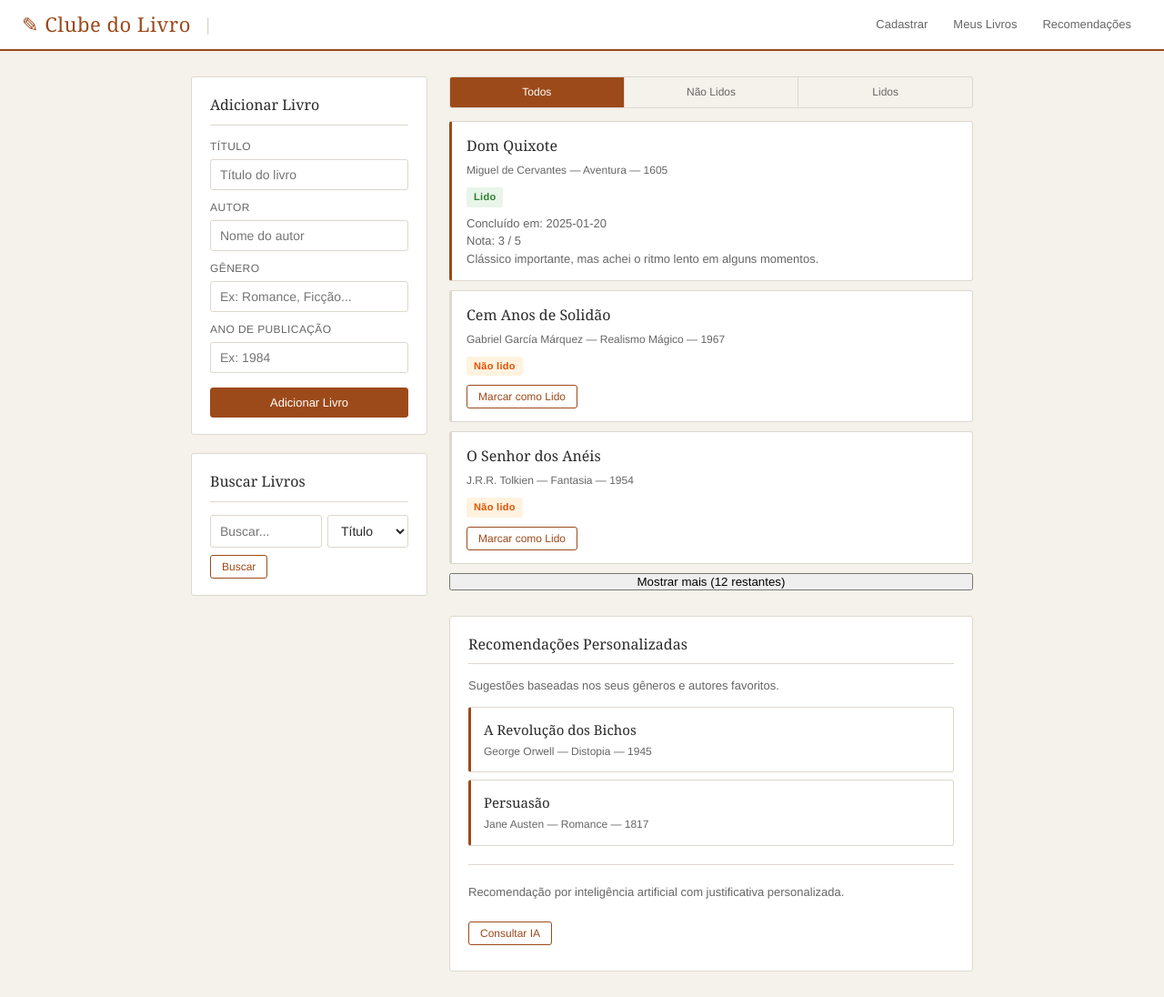
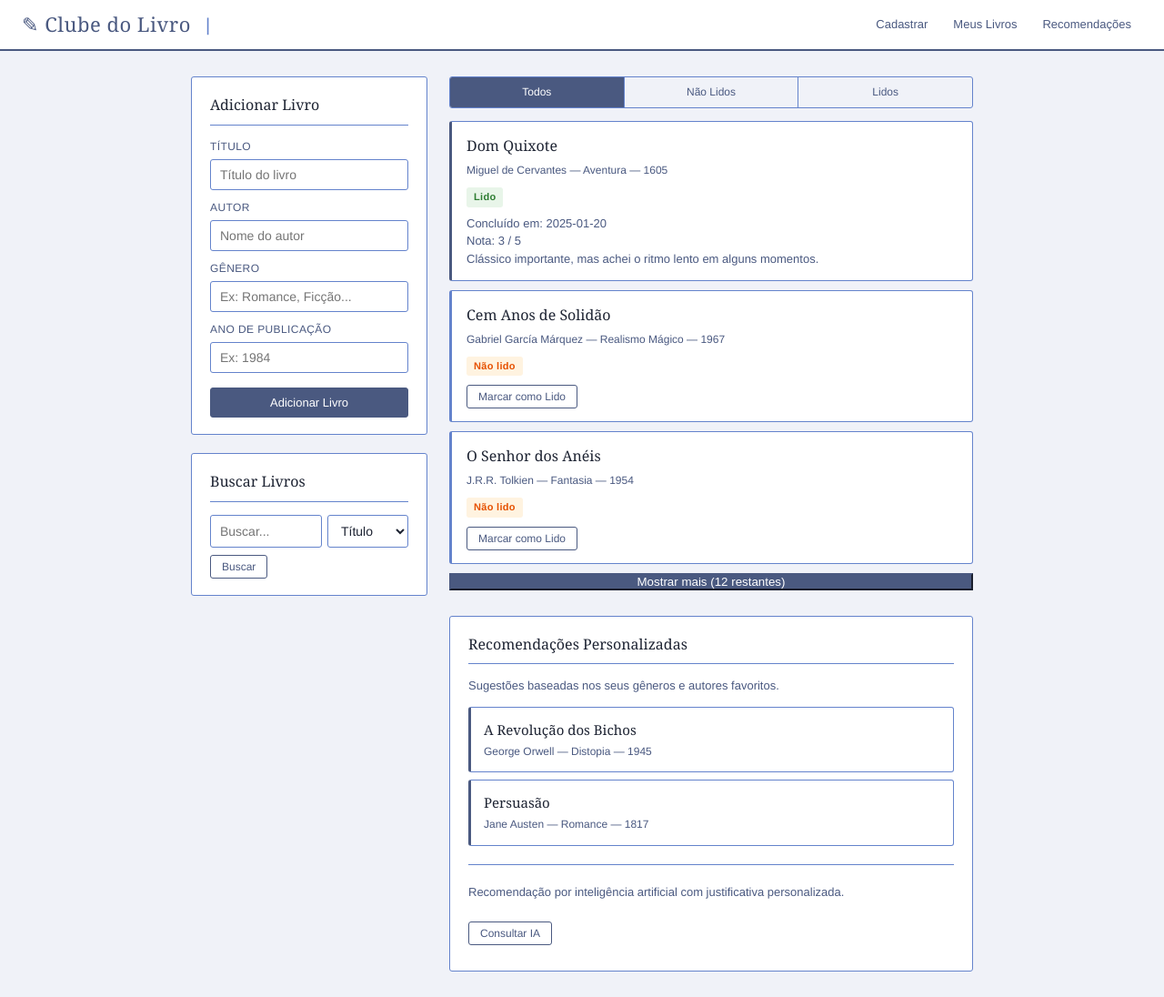
Before and after one commit to Kduux/Clube-do-Livro, a Flask app: page / in a window 1280 px wide. Shown: the whole page at 91% size. Run offline with Flask 3, Linux system fonts and the light colour scheme; data comes from the database, SQL or seed files in the repository.

Commit message:
fix: Correção de bugs no código e aprimoramentos na estética.

```diff
--- a/app.py
+++ b/app.py
@@ -105,14 +105,18 @@ def gerenciar_leituras(id_livro):
     nota       = dados.get('nota')
     comentario = dados.get('comentario', '')
 
-    if nota is not None and not (1 <= int(nota) <= 5):
+    if nota == None or comentario == None:
+        return jsonify({'status': 'error', 'message': 'Todos os campos são obrigatórios!'}), 400
+
+    elif 1 >= int(nota) >= 5:
         con.close()
         return jsonify({'status': 'error', 'message': 'Nota deve ser entre 1 e 5'}), 400
 
-    con.execute(
-        'UPDATE leituras SET nota = ?, comentario = ? WHERE id_livro = ?',
-        (nota, comentario, id_livro)
-    )
+    else:
+        con.execute(
+            'UPDATE leituras SET nota = ?, comentario = ? WHERE id_livro = ?',
+            (nota, comentario, id_livro)
+        )
     con.commit()
     con.close()
     return jsonify({'status': 'success', 'message': 'Avaliação salva com sucesso!'}), 200
@@ -230,6 +234,5 @@ def recomendacoes_ia():
     except Exception as e:
         return jsonify({'status': 'error', 'message': f'Erro na IA: {str(e)}'}), 500
 
-
 if __name__ == '__main__':
     app.run(debug=True)
--- a/static/js/script.js
+++ b/static/js/script.js
@@ -66,13 +66,13 @@ function listar_livros(livros, leituras, mensagemVazia) {
         }
 
     if (livros_visiveis < livros.length) {
-    container.innerHTML += `<button onclick="mostrar_mais()">
+    container.innerHTML += `<button class = "btn-primario" onclick="mostrar_mais()">
         Mostrar mais (${livros.length - livros_visiveis} restantes)
     </button>`;
     }
 
     if (livros_visiveis > 3) {
-        container.innerHTML += `<button onclick="mostrar_menos()">
+        container.innerHTML += `<button class = "btn-primario" onclick="mostrar_menos()">
             Mostrar menos
         </button>`;
     }
@@ -137,11 +137,11 @@ function form_avaliacao(id_livro) {
             <form onsubmit="enviar_avaliacao(event, ${id_livro})">
                 <div class="campo">
                     <label>Nota (1 a 5)</label>
-                    <input type="number" name="nota" min="1" max="5" style="width:70px">
+                    <input type="number" name="nota" min="1" max="5" style="width:70px" required>
                 </div>
                 <div class="campo">
                     <label>Comentário</label>
-                    <textarea name="comentario" maxlength="500"></textarea>
+                    <textarea name="comentario" maxlength="500" required></textarea>
                 </div>
                 <div class="acoes-livro">
                     <button type="submit" class="btn btn-primario btn-pequeno"
--- a/static/style.css
+++ b/static/style.css
@@ -4,13 +4,13 @@
    ============================================================ */
 
 :root {
-    --cor-fundo:       #f5f2eb;
-    --cor-superficie:  #ffffff;
-    --cor-texto:       #2a2a2a;
-    --cor-texto-suave: #666666;
-    --cor-acento:      #9c4a1a;
-    --cor-acento-escuro: #7a3813;
-    --cor-borda:       #ddd8ce;
+    --cor-fundo:         #f0f2f8;
+    --cor-superficie:    #ffffff;
+    --cor-texto:         #1e2433;
+    --cor-texto-suave:   #4a5980;
+    --cor-acento:        #4a5980;
+    --cor-acento-escuro: #2f3a52;
+    --cor-borda:         #6483cc;
     --cor-sucesso:     #2e7d32;
     --cor-erro:        #c62828;
     --cor-aviso:       #e65100;
```
